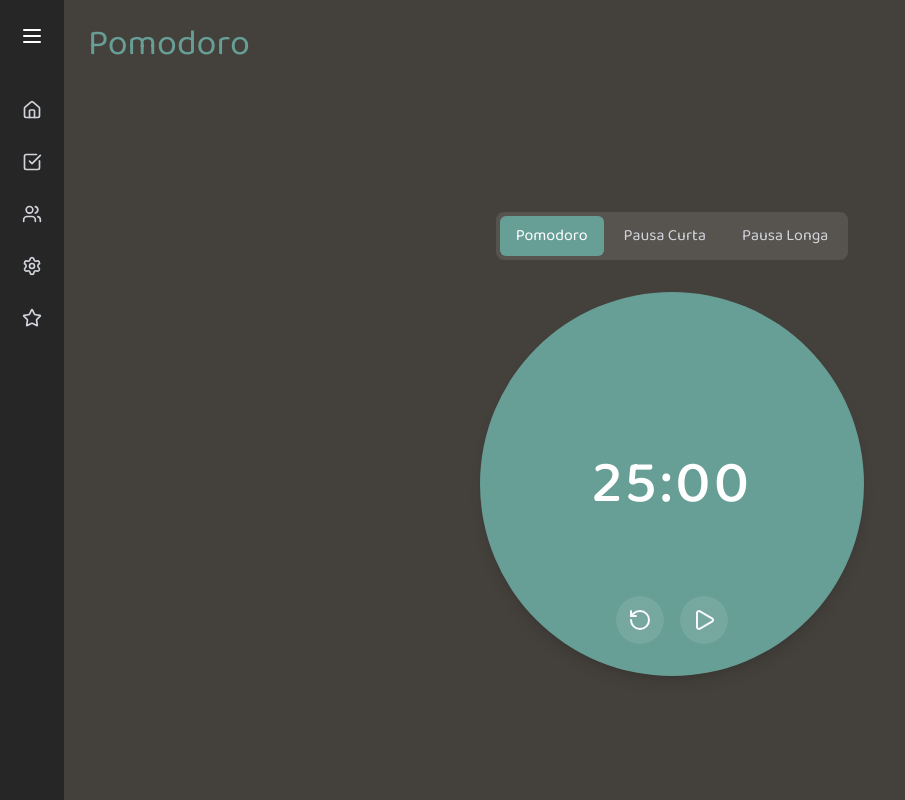
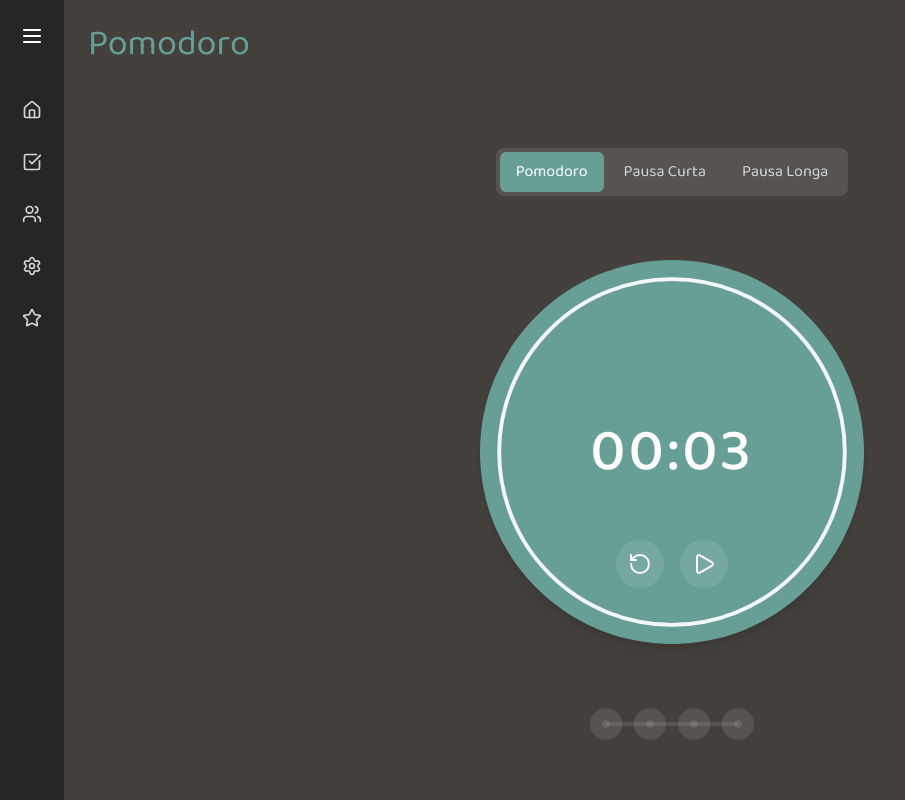
Before and after one commit to RenissonSilva/pomodoro, a Next.js app: page / in a window 1280 px wide. Shown: the whole page, without its empty margins (0-905 px from the left). Built offline with nearby package versions, Linux system fonts and the light colour scheme.

Commit message:
Adição dos steps abaixo do pomodoro e da progress bar ao redor do circulo

```diff
--- a/src/components/Pomodoro.tsx
+++ b/src/components/Pomodoro.tsx
@@ -1,32 +1,128 @@
 import React, { useState, useRef, useEffect, useCallback } from 'react';
 import { RotateCcw, Play, Pause } from 'lucide-react';
-import { TIMER_TABS, TimerType } from '@/constants/timer-types';
+import { TimerType } from '@/constants/timer-types';
 import { formatTime } from '@/utils/format-time';
 import TimerTabs from './TimerTabs';
+import Steps from './Steps';
 
-const POMODORO_TIME = 25 * 60;
-const SHORT_BREAK_TIME = 5 * 60;
-const LONG_BREAK_TIME = 15 * 60;
+const TIMER_PRESETS = {
+  pomodoro: 0.05 * 60,
+  shortBreak: 0.05 * 60,
+  longBreak: 0.05 * 60,
+} as const;
 
 const Pomodoro = () => {
   const [activeTimer, setActiveTimer] = useState<TimerType>('pomodoro');
   const [times, setTimes] = useState({
-    pomodoro: POMODORO_TIME,
-    shortBreak: SHORT_BREAK_TIME,
-    longBreak: LONG_BREAK_TIME,
+    pomodoro: TIMER_PRESETS['pomodoro'],
+    shortBreak: TIMER_PRESETS['shortBreak'],
+    longBreak: TIMER_PRESETS['longBreak'],
   });
   const [isRunning, setIsRunning] = useState(false);
   const intervalRef = useRef<NodeJS.Timeout | null>(null);
+  const [currentStep, setCurrentStep] = useState(0);
+  const isTransitioningRef = useRef(false);
+
+  // Calcula o progresso baseado no tempo restante (100% = cheio, 0% = vazio)
+  const getProgress = () => {
+    const totalTime = TIMER_PRESETS[activeTimer];
+    const currentTime = times[activeTimer];
+    const progress = (currentTime / totalTime) * 100;
+    return Math.min(Math.max(progress, 0), 100);
+  };
 
   const handleTimerChange = (type: TimerType) => {
     setIsRunning(false);
     setActiveTimer(type);
-    handleRestart();
+    resetCurrentTimer(type);
+    isTransitioningRef.current = false;
   };
 
+  const resetCurrentTimer = (timerType: TimerType = activeTimer) => {
+    const initialTime = TIMER_PRESETS[timerType];
+
+    setTimes(prev => ({
+      ...prev,
+      [timerType]: initialTime,
+    }));
+  };
+
+  const switchToNextTimer = useCallback(() => {
+    if (isTransitioningRef.current) return;
+    isTransitioningRef.current = true;
+
+    setTimeout(() => {
+      if (activeTimer === 'pomodoro') {
+        setCurrentStep(prev => {
+          const newStep = prev + 1;
+
+          if (newStep === 4) {
+            setActiveTimer('longBreak');
+            setTimes(prevTimes => ({
+              ...prevTimes,
+              longBreak: TIMER_PRESETS.longBreak,
+            }));
+          } else {
+            setActiveTimer('shortBreak');
+            setTimes(prevTimes => ({
+              ...prevTimes,
+              shortBreak: TIMER_PRESETS.shortBreak,
+            }));
+          }
+
+          return newStep;
+        });
+      } else {
+        // Pausa terminou, volta para pomodoro
+        if (activeTimer === 'longBreak') {
+          setCurrentStep(0);
+        }
+
+        setActiveTimer('pomodoro');
+        setTimes(prevTimes => ({
+          ...prevTimes,
+          pomodoro: TIMER_PRESETS.pomodoro,
+        }));
+      }
+
+      // Inicia o próximo timer após um pequeno delay
+      setTimeout(() => {
+        setIsRunning(true);
+        isTransitioningRef.current = false;
+      }, 200);
+    }, 100);
+  }, [activeTimer]);
+
   useEffect(() => {
-    if (isRunning) {
-      intervalRef.current = setInterval(decrementTimer, 1000);
+    if (isRunning && !isTransitioningRef.current) {
+      intervalRef.current = setInterval(() => {
+        setTimes(prevTimes => {
+          const currentTime = prevTimes[activeTimer];
+
+          if (currentTime <= 1) {
+            // Para o timer e inicia a transição
+            if (intervalRef.current) {
+              clearInterval(intervalRef.current);
+            }
+            setIsRunning(false);
+            switchToNextTimer();
+            return {
+              ...prevTimes,
+              [activeTimer]: 0,
+            };
+          }
+
+          return {
+            ...prevTimes,
+            [activeTimer]: currentTime - 1,
+          };
+        });
+      }, 1000);
+    } else {
+      // Limpa o intervalo quando não está rodando
+      if (intervalRef.current) {
+        clearInterval(intervalRef.current);
+      }
     }
 
     return () => {
@@ -34,27 +130,12 @@ const Pomodoro = () => {
         clearInterval(intervalRef.current);
       }
     };
-  }, [isRunning]);
-
-  const decrementTimer = useCallback(() => {
-    setTimes(prevTimes => ({
-      ...prevTimes,
-      [activeTimer]:
-        prevTimes[activeTimer] > 1 ? prevTimes[activeTimer] - 1 : 0,
-    }));
-  }, [activeTimer]);
+  }, [isRunning, activeTimer, switchToNextTimer]);
 
   const handleRestart = () => {
-    setTimes(prev => ({
-      ...prev,
-      [activeTimer]:
-        activeTimer === 'pomodoro'
-          ? POMODORO_TIME
-          : activeTimer === 'shortBreak'
-          ? SHORT_BREAK_TIME
-          : LONG_BREAK_TIME,
-    }));
+    resetCurrentTimer();
     setIsRunning(false);
+    isTransitioningRef.current = false;
     if (intervalRef.current) {
       clearInterval(intervalRef.current);
     }
@@ -63,7 +144,7 @@ const Pomodoro = () => {
   return (
     <div className='h-full w-full flex flex-col'>
       <div className='p-6'>
-        <h1 className='text-4xl text-sage'>Pomodoro</h1>
+        <h1 className='text-4xl text-[#679F96]'>Pomodoro</h1>
       </div>
 
       <div className='flex-1 flex flex-col items-center justify-center'>
@@ -72,12 +153,47 @@ const Pomodoro = () => {
           onTimerChange={handleTimerChange}
         />
 
-        <div className='w-72 h-72 sm:w-96 sm:h-96 bg-sage rounded-full flex flex-col items-center justify-center shadow-lg relative mt-8'>
-          <span className='text-white text-5xl sm:text-6xl font-medium tracking-wider select-none'>
+        <div className='relative my-16'>
+          {/* Círculo principal do timer */}
+          <div className='w-72 h-72 sm:w-96 sm:h-96 bg-[#679F96] rounded-full flex flex-col items-center justify-center shadow-lg relative'>
+            {/* SVG para o anel de progresso - posicionado dentro do círculo */}
+            <svg
+              className='absolute inset-0 w-full h-full transform -rotate-90'
+              viewBox='0 0 200 200'
+            >
+              {/* Círculo de fundo (semi-transparente) */}
+              <circle
+                cx='100'
+                cy='100'
+                r='90'
+                stroke='rgba(255, 255, 255, 0.2)'
+                strokeWidth='2'
+                fill='none'
+              />
+              {/* Círculo de progresso */}
+              <circle
+                cx='100'
+                cy='100'
+                r='90'
+                stroke='rgba(255, 255, 255, 0.9)'
+                strokeWidth='2'
+                fill='none'
+                strokeLinecap='round'
+                strokeDasharray={2 * Math.PI * 90}
+                strokeDashoffset={2 * Math.PI * 90 * (1 - getProgress() / 100)}
+                style={{
+                  transition: isRunning
+                    ? 'stroke-dashoffset 1s linear'
+                    : 'stroke-dashoffset 0.3s ease',
+                }}
+              />
+            </svg>
+
+            <span className='text-white text-5xl sm:text-6xl font-medium tracking-wider select-none relative z-10'>
               {formatTime(times[activeTimer])}
             </span>
 
-          <div className='absolute bottom-8 left-0 w-full flex justify-center gap-4'>
+            <div className='absolute bottom-14 left-0 w-full flex justify-center gap-4 z-10'>
               <button
                 onClick={handleRestart}
                 className='p-3 rounded-full bg-white/10 backdrop-blur-sm text-gray-50 hover:bg-white/20 transition-all duration-200'
@@ -94,6 +210,9 @@ const Pomodoro = () => {
             </div>
           </div>
         </div>
+
+        <Steps currentStep={currentStep} />
+      </div>
     </div>
   );
 };
--- /dev/null
+++ b/src/components/Steps.tsx
@@ -0,0 +1,44 @@
+import { Check } from 'lucide-react';
+
+interface StepsProps {
+  currentStep: number;
+  totalSteps?: number;
+}
+
+const Steps = ({ currentStep, totalSteps = 4 }: StepsProps) => {
+  return (
+    <div className='relative flex items-center justify-center gap-3'>
+      <div className='absolute h-1 bg-white/10 w-[calc(100%-2rem)] rounded-full'>
+        <div
+          className='h-full bg-sage rounded-full transition-all duration-300'
+          style={{ width: `${(currentStep / totalSteps) * 100}%` }}
+        />
+      </div>
+
+      <div className='relative flex gap-3 items-center'>
+        {Array.from({ length: totalSteps }).map((_, index) => (
+          <div
+            key={index}
+            className={`
+              w-8 h-8 rounded-full flex items-center justify-center
+              transition-all duration-300 z-10
+              ${
+                index < currentStep
+                  ? 'bg-sage text-white scale-110'
+                  : 'bg-white/10 text-gray-400'
+              }
+            `}
+          >
+            {index < currentStep ? (
+              <Check size={16} className='text-white' />
+            ) : (
+              <div className='w-2 h-2 rounded-full bg-white/10' />
+            )}
+          </div>
+        ))}
+      </div>
+    </div>
+  );
+};
+
+export default Steps;
```
Lines whose indentation alone changed are shown as unchanged.
